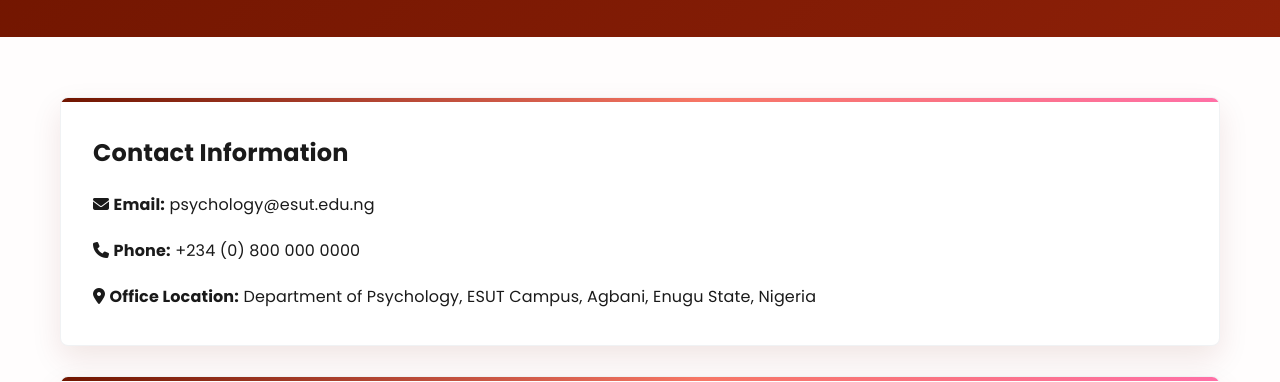
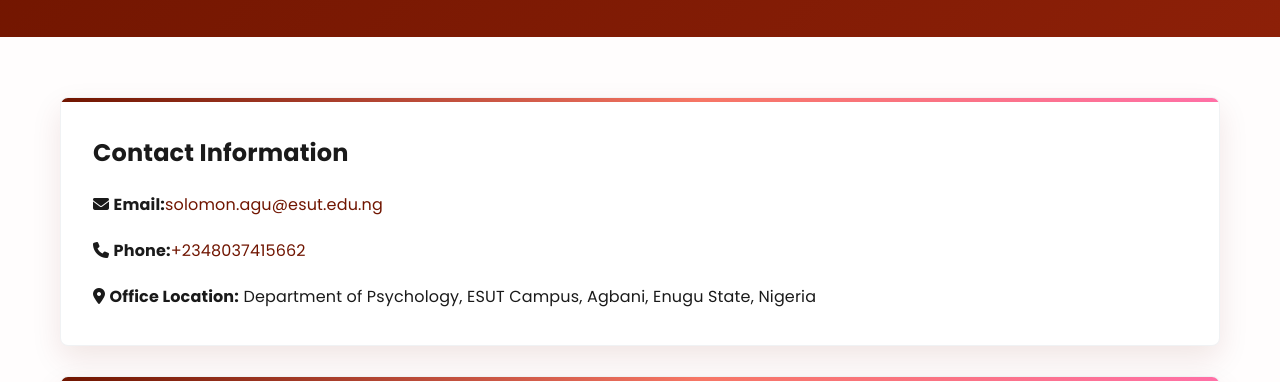
Before and after one commit to sagedev18/psychology-department-website, a plain HTML site: page contact.html in a window 1280 px wide. Shown: the part 351-733 px from the top of the page. Drawn offline with Linux system fonts and the light colour scheme.

Commit message:
Update contact.html

```diff
--- a/contact.html
+++ b/contact.html
@@ -55,8 +55,8 @@
             <div class="content-card">
                 <h2>Contact Information</h2>
                 <div style="display:grid; gap:20px; margin-top:20px;">
-                    <p><i class="fas fa-envelope"></i> <strong>Email:</strong> psychology@esut.edu.ng</p>
-                    <p><i class="fas fa-phone"></i> <strong>Phone:</strong> +234 (0) 800 000 0000</p>
+                    <p><i class="fas fa-envelope"></i> <strong>Email:</strong><a href="mailto:EMAIL">solomon.agu@esut.edu.ng</a></p>
+                    <p><i class="fas fa-phone"></i> <strong>Phone:</strong><a href="tel:NUMBER">+2348037415662</a></p>
                     <p><i class="fas fa-map-marker-alt"></i> <strong>Office Location:</strong> Department of Psychology, ESUT Campus, Agbani, Enugu State, Nigeria</p>
                 </div>
             </div>
```
